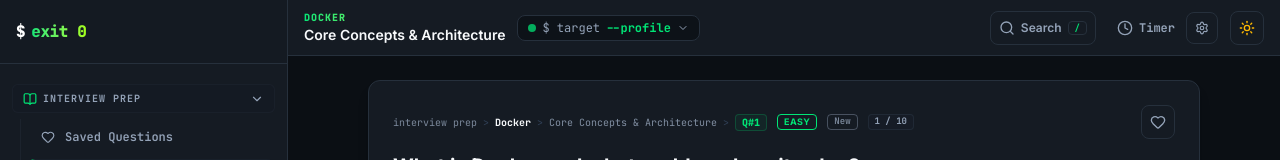
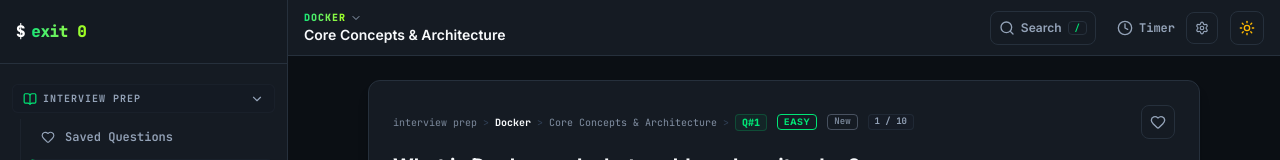
Before and after one commit to srinivassarkar/ExitZero, a Next.js app: page / in a window 1280 px wide. Shown: the top 160 px of the page. Built offline with nearby package versions, Linux system fonts and the light colour scheme.

Commit message:
docs(readme): update flow and feature specs; remove duplicate profile button from header

```diff
--- a/src/components/Header.tsx
+++ b/src/components/Header.tsx
@@ -110,30 +110,18 @@
         <div
           onClick={onOpenChannelSelector}
           className={`flex flex-col min-w-0 ${onOpenChannelSelector ? "cursor-pointer group" : ""}`}
-          title={onOpenChannelSelector ? "Click to switch channel [$ target --profile]" : undefined}
+          title={onOpenChannelSelector ? "Switch Channel [Press T]" : undefined}
         >
-          <span className="text-[10px] uppercase font-extrabold tracking-widest text-transparent bg-clip-text bg-gradient-to-r from-[#00E676] to-[#A3FF1A] select-none font-mono">
-            {activeTechName}
-          </span>
-          <span className="text-xs sm:text-sm font-semibold text-foreground truncate select-none max-w-[80px] min-[360px]:max-w-[105px] min-[480px]:max-w-[170px] sm:max-w-xs md:max-w-md block group-hover:text-[#00E676] transition-colors">
+          <div className="flex items-center space-x-1">
+            <span className="text-[10px] uppercase font-extrabold tracking-widest text-transparent bg-clip-text bg-gradient-to-r from-[#00E676] to-[#A3FF1A] select-none font-mono">
+              {activeTechName}
+            </span>
+            <ChevronDown className="w-3 h-3 text-muted-foreground group-hover:text-[#00E676] transition-colors shrink-0" />
+          </div>
+          <span className="text-xs sm:text-sm font-semibold text-foreground truncate select-none max-w-[140px] min-[360px]:max-w-[180px] min-[480px]:max-w-[240px] sm:max-w-xs md:max-w-md block group-hover:text-[#00E676] transition-colors">
             {activeCategoryName}
           </span>
         </div>
-
-        {/* Target Profile / Channel Selector Trigger */}
-        {onOpenChannelSelector && (
-          <button
-            onClick={onOpenChannelSelector}
-            className="flex items-center space-x-1 sm:space-x-1.5 px-2 sm:px-2.5 py-1 rounded-lg border border-[#26303C] bg-[#0B0F14]/70 hover:border-[#00E676]/40 hover:bg-[#151B23] active:scale-95 transition-all cursor-pointer group text-xs font-mono shrink-0"
-            title="Select Study Feed Channel [$ target --profile] [t]"
-          >
-            <span className="w-2 h-2 rounded-full bg-[#00E676] animate-pulse shrink-0" />
-            <span className="text-[#00E676] font-bold sm:hidden">Target</span>
-            <span className="text-muted-foreground hidden sm:inline">$ target</span>
-            <span className="text-[#00E676] font-bold hidden sm:inline">--profile</span>
-            <ChevronDown className="w-3 h-3 text-muted-foreground group-hover:text-foreground transition-colors shrink-0" />
-          </button>
-        )}
       </div>
 
       {/* Header Actions */}
```
Also changed, not shown: 1 other file (tests, documents, lock files or other folders).
